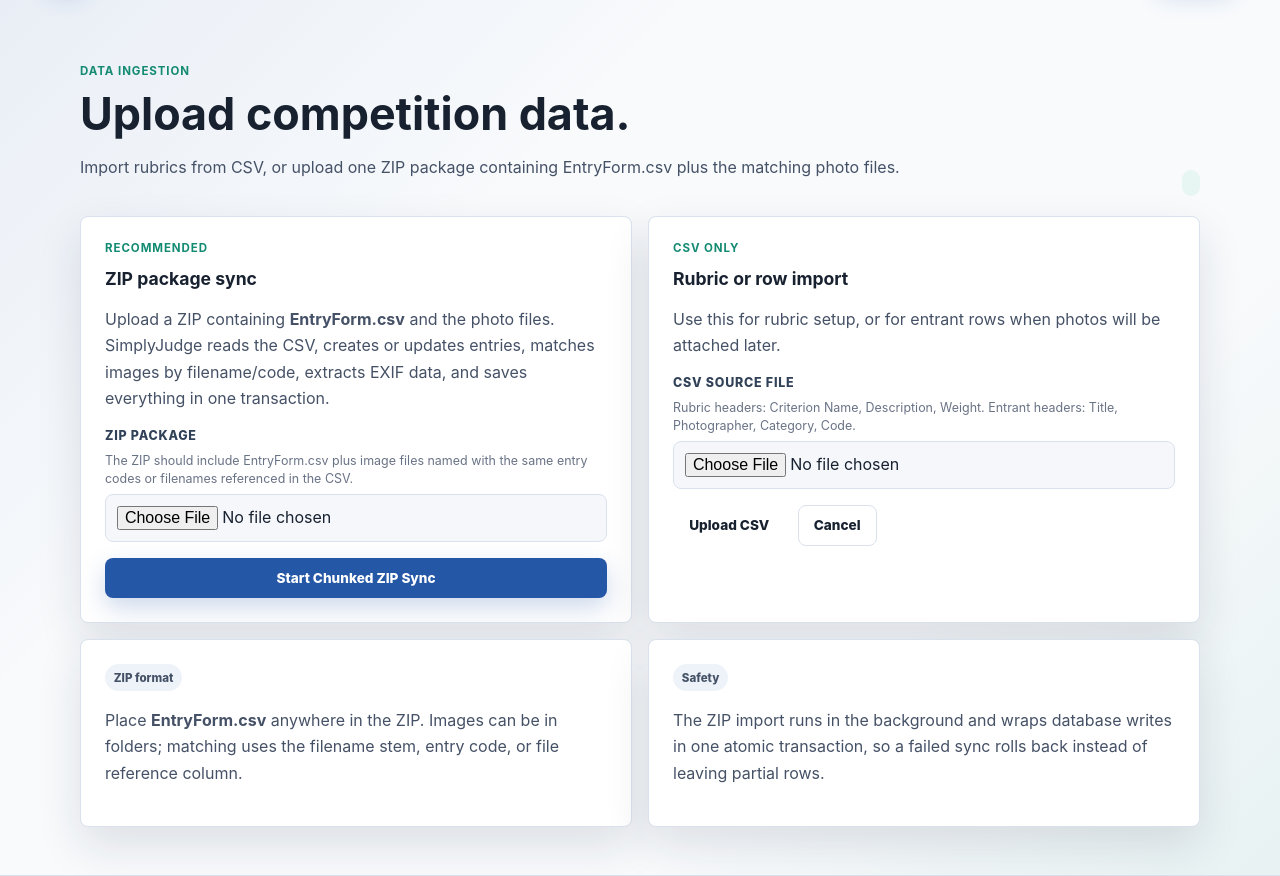
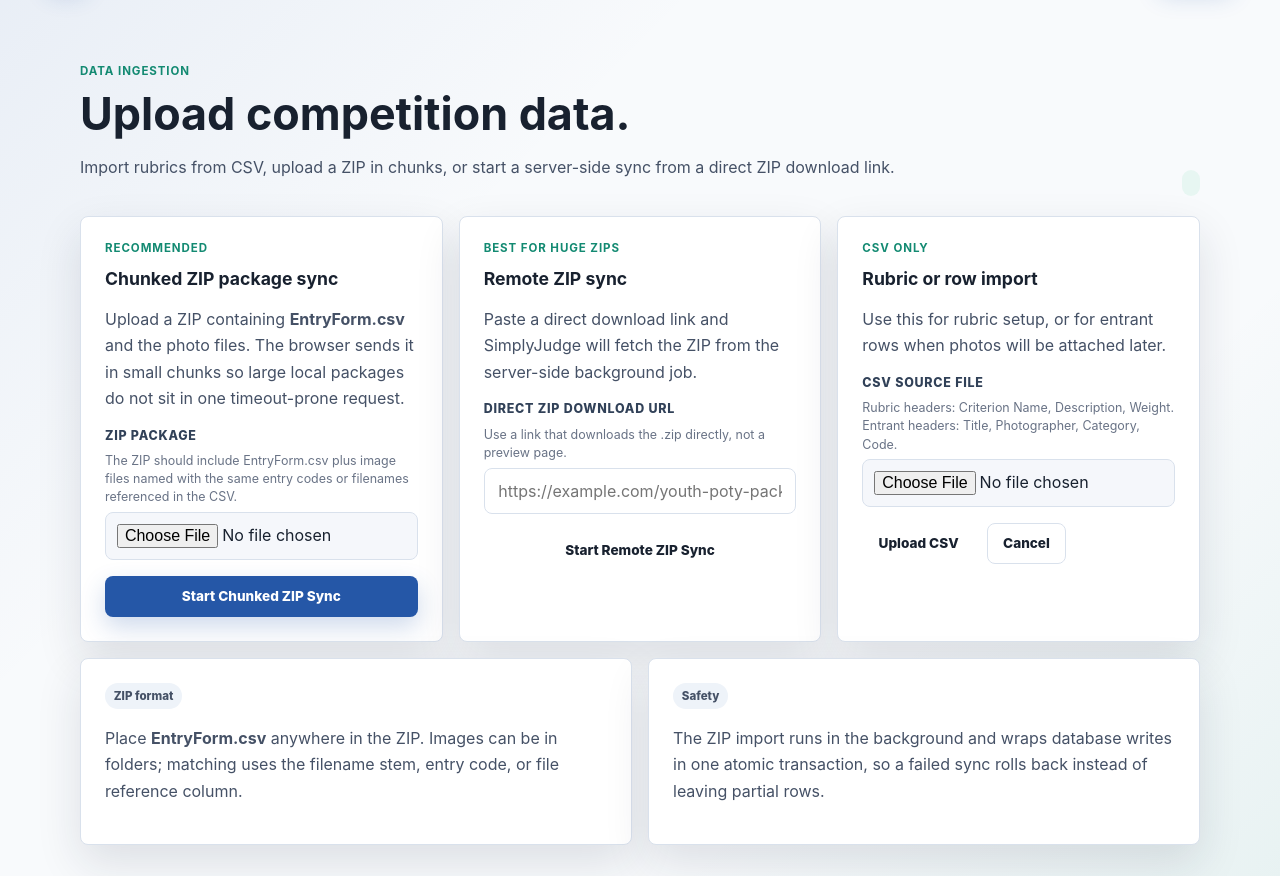
Before and after one commit to MenradHolm/simplyjudge, a Django app: template judging_app/templates/judging_app/upload_spreadsheet.html in a window 1280 px wide. Shown: the part 69-945 px from the top of the page. Run offline with Django 3.2, Linux system fonts and the light colour scheme; the template is opened without the code that fills it, so the values that code supplies are empty.

Commit message:
Support large ZIP imports without request timeout

```diff
--- a/judging_app/admin.py
+++ b/judging_app/admin.py
@@ -37,7 +37,7 @@ class ZipImportJobAdmin(admin.ModelAdmin):
     list_filter = ('status', 'competition')
     search_fields = ('source_name', 'error_message')
     readonly_fields = (
-        'competition', 'uploaded_by', 'source_name', 'temp_path', 'status',
+        'competition', 'uploaded_by', 'source_name', 'source_url', 'temp_path', 'status',
         'total_rows', 'processed_rows', 'matched_images', 'error_message',
         'created_at', 'updated_at', 'finished_at',
     )
--- a/judging_app/models.py
+++ b/judging_app/models.py
@@ -64,6 +64,7 @@ class ZipImportJob(models.Model):
     competition = models.ForeignKey(Competition, on_delete=models.CASCADE, related_name='zip_import_jobs')
     uploaded_by = models.ForeignKey(User, on_delete=models.SET_NULL, null=True, blank=True)
     source_name = models.CharField(max_length=255)
+    source_url = models.URLField(blank=True)
     temp_path = models.CharField(max_length=500, blank=True)
     status = models.CharField(max_length=20, choices=Status.choices, default=Status.QUEUED)
     total_rows = models.PositiveIntegerField(default=0)
--- a/judging_app/templates/judging_app/upload_spreadsheet.html
+++ b/judging_app/templates/judging_app/upload_spreadsheet.html
@@ -8,7 +8,7 @@
         <div>
             <p class="eyebrow">Data ingestion</p>
             <h2 class="page-title">Upload competition data.</h2>
-            <p class="page-copy">Import rubrics from CSV, or upload one ZIP package containing EntryForm.csv plus the matching photo files.</p>
+            <p class="page-copy">Import rubrics from CSV, upload a ZIP in chunks, or start a server-side sync from a direct ZIP download link.</p>
         </div>
         <span class="tag">{{ competition.name }}</span>
     </div>
@@ -26,9 +26,9 @@
     <section class="grid grid-auto">
         <article class="panel panel-padded">
             <p class="eyebrow">Recommended</p>
-            <h3 class="competition-name">ZIP package sync</h3>
+            <h3 class="competition-name">Chunked ZIP package sync</h3>
             <p class="page-copy">
-                Upload a ZIP containing <strong>EntryForm.csv</strong> and the photo files. SimplyJudge reads the CSV, creates or updates entries, matches images by filename/code, extracts EXIF data, and saves everything in one transaction.
+                Upload a ZIP containing <strong>EntryForm.csv</strong> and the photo files. The browser sends it in small chunks so large local packages do not sit in one timeout-prone request.
             </p>
 
             <form method="POST" action="{% url 'upload_spreadsheet' competition.slug %}" data-chunk-url="{% url 'upload_zip_chunk' competition.slug %}" enctype="multipart/form-data" class="form-grid" id="zip-upload-form">
@@ -43,6 +43,24 @@
                     <div class="alert alert-error">Chunked ZIP upload requires JavaScript. Enable JavaScript before uploading large photo packages.</div>
                 </noscript>
                 <button type="submit" class="button button-primary" id="zip-upload-button">Start Chunked ZIP Sync</button>
+            </form>
+        </article>
+
+        <article class="panel panel-padded">
+            <p class="eyebrow">Best for huge ZIPs</p>
+            <h3 class="competition-name">Remote ZIP sync</h3>
+            <p class="page-copy">
+                Paste a direct download link and SimplyJudge will fetch the ZIP from the server-side background job.
+            </p>
+
+            <form method="POST" action="{% url 'upload_photos_zip' competition.slug %}" class="form-grid">
+                {% csrf_token %}
+                <div class="field">
+                    <label for="zip_url">Direct ZIP download URL</label>
+                    <span class="help-text">Use a link that downloads the .zip directly, not a preview page.</span>
+                    <input type="url" name="zip_url" id="zip_url" placeholder="https://example.com/youth-poty-package.zip" required>
+                </div>
+                <button type="submit" class="button button-secondary">Start Remote ZIP Sync</button>
             </form>
         </article>
 
```
Also changed, not shown: judging_app/views.py (+46 -0 lines), judging_app/migrations/0012_zipimportjob_source_url.py (added).
